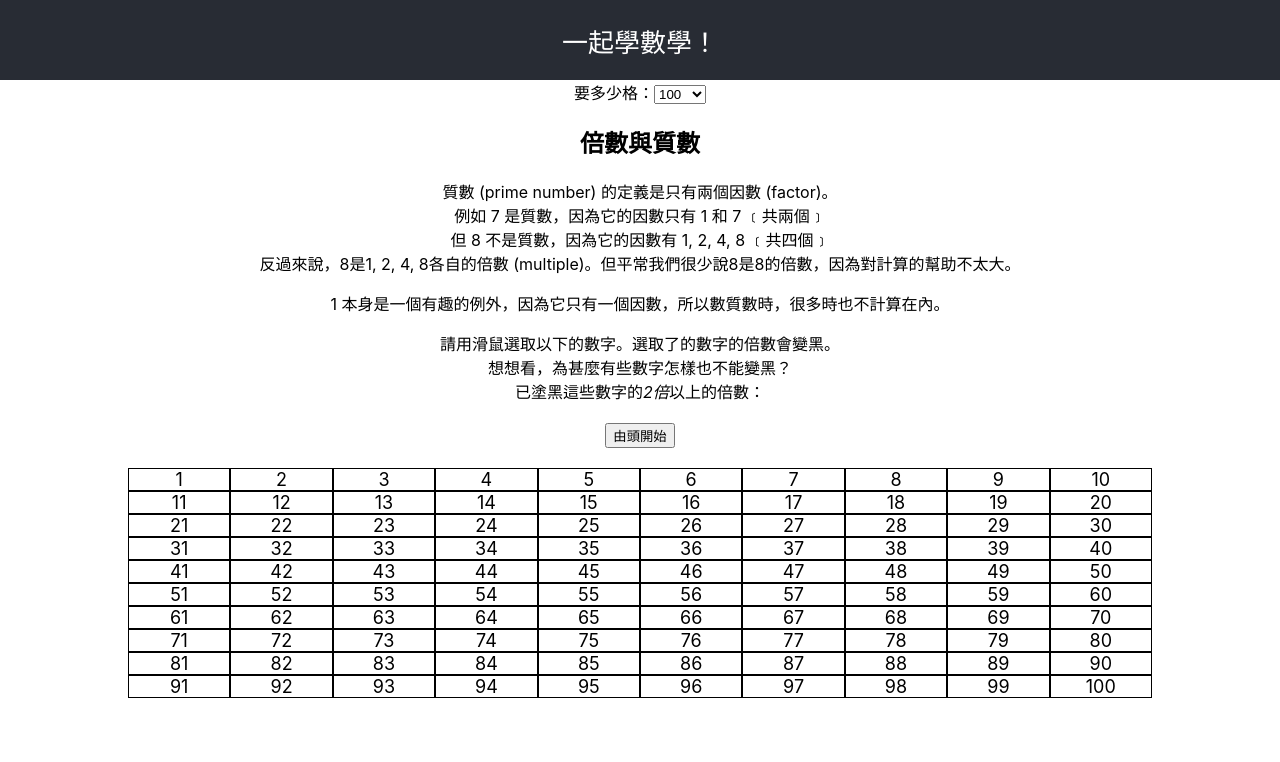
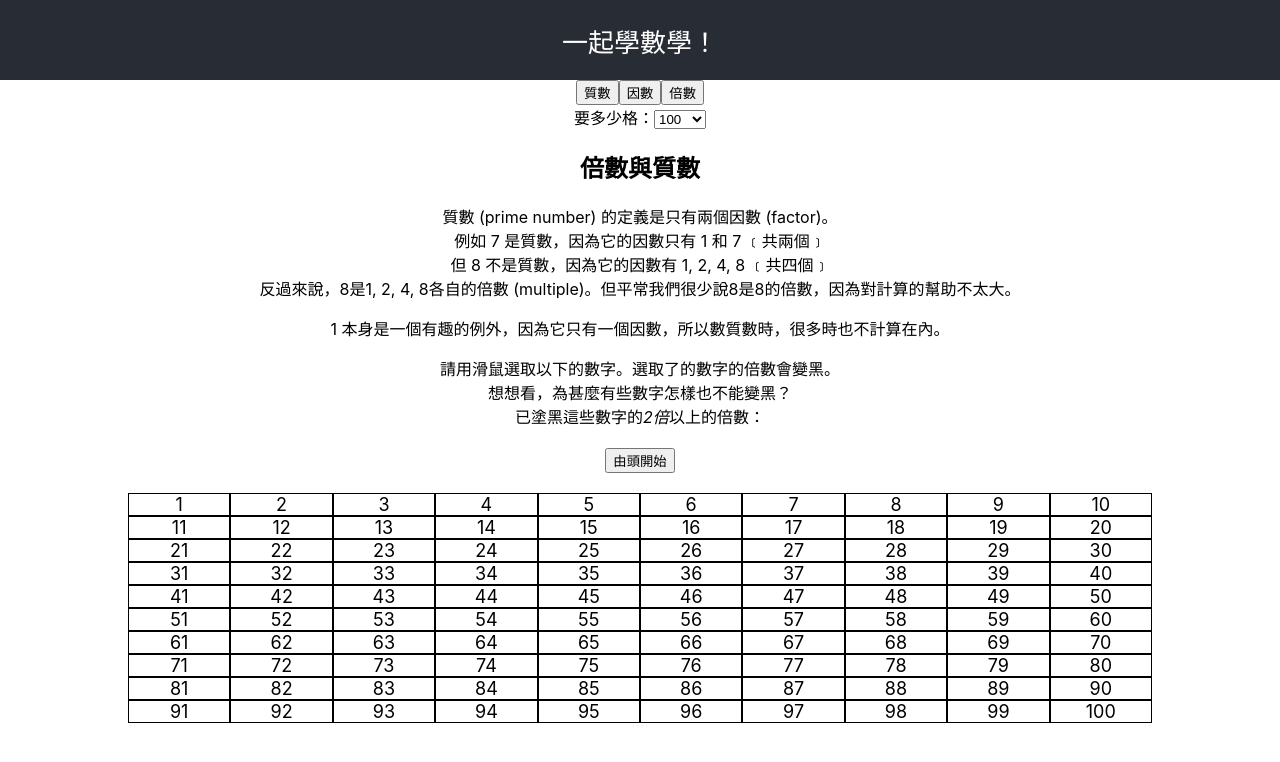
Before and after one commit to michaelcychan/maths-visualised, a React (Create React App) app: page / in a window 1280 px wide. Shown: the top 762 px of the page. Built offline with nearby package versions, Linux system fonts and the light colour scheme.

Commit message:
add buttons to homepage to switch to different pages

```diff
--- a/package.json
+++ b/package.json
@@ -10,9 +10,11 @@
     "@types/node": "^16.18.3",
     "@types/react": "^18.0.25",
     "@types/react-dom": "^18.0.8",
+    "@types/react-router-dom": "^5.3.3",
     "prop-types": "^15.8.1",
     "react": "^18.2.0",
     "react-dom": "^18.2.0",
+    "react-router-dom": "^6.4.3",
     "react-scripts": "5.0.1",
     "typescript": "^4.8.4",
     "web-vitals": "^2.1.4"
--- a/src/App.tsx
+++ b/src/App.tsx
@@ -1,36 +1,29 @@
-import React, {ChangeEvent, useState, MouseEvent} from 'react';
+import React, {useState, MouseEvent, Key} from 'react';
 
 import './App.css';
 
-import {GenerateNumberGrid} from './components/generateNumberGrid'
-import {GridSizeSelector} from './components/gridSizeSelector';
-import {extractInnerTextFromEventTarget} from './components/extractInnerTextFromEventTarget';
-import {sortThisArray} from './components/sortThisArray';
-import {ExplanationPrime} from './components/explanationPrime';
+import {PrimeNumberPage} from './components/primeNumberPage';
 
 function App() {
 
-  const [gridSize, setGridSize] = useState(100);
+  type pageType = "Prime" | "Factors" | "Multiples"
+  const initialPage: pageType = "Prime";
 
-  const emptySelectedNumbers = new Array<string>()
-  const [selectedNumbers, setSelectedNumbers] = useState(emptySelectedNumbers);
+  const [showPage, setShowPage] = useState<pageType>(initialPage)
 
-  const gridClick = (e: MouseEvent<HTMLElement>) => {
-    const text = extractInnerTextFromEventTarget(e.target);
-    if (selectedNumbers.indexOf(text) === -1) {
-      setSelectedNumbers(prevState => {return sortThisArray([...prevState, text])});
+
+  const availablePages: String[] = ["質數", "因數", "倍數"]
+
+  const buttonClicked = (e: MouseEvent<HTMLElement>) => {
+    const button = (e.target as HTMLElement).innerHTML;
+    console.log(button)
+    if (button === "質數") {
+      setShowPage("Prime")
+    } else if (button === "因數") {
+      setShowPage("Factors")
     } else {
-      setSelectedNumbers(prevState => {return prevState.filter(num => num !== text)});
+      setShowPage("Multiples")
     }
-  }
-
-  const resetSelection = () => {
-    setSelectedNumbers(emptySelectedNumbers);
-  }
-
-  const changeGridSize = (e: ChangeEvent<HTMLSelectElement>) => {
-    const newValue: string = e.target.value
-    setGridSize(Number(newValue))
   }
 
   return (
@@ -38,25 +31,15 @@ function App() {
       <header className="App-header">
           一起學數學！
       </header>
-      <GridSizeSelector changeGridSize={changeGridSize} />
-      <div>
-        <ExplanationPrime />
-        <section>請用滑鼠選取以下的數字。選取了的數字的倍數會變黑。<br />
-        想想看，為甚麼有些數字怎樣也不能變黑？<br />
-        <div>
-        已塗黑這些數字的<em>2倍</em>以上的倍數：<br />
-        {selectedNumbers.map(numText => {
-          return <span>{numText} </span>;
-        })} <br />
-        </div>
-        <div><button onClick={resetSelection}>由頭開始</button></div>
-
-        </section>
-      </div>
-      <br></br>
-      <section>
-        <GenerateNumberGrid gridSize={gridSize} click={gridClick} selected={selectedNumbers}/>
-      </section>
+      {availablePages.map(page => {
+      return <button key={page as Key} onClick={buttonClicked}>{page}</button>
+    })}
+    {showPage === "Prime"
+      ? <PrimeNumberPage />
+      : showPage === "Factors"
+        ? <div>因數 - 未整好</div>
+        : <div>倍數 - 未整好</div>
+    }
 
     </div>
   );
--- /dev/null
+++ b/src/components/primeNumberPage.tsx
@@ -0,0 +1,59 @@
+import React, {ChangeEvent, useState, MouseEvent} from 'react';
+
+
+import '../App.css';
+
+import {GenerateNumberGrid} from './generateNumberGrid'
+import {GridSizeSelector} from './gridSizeSelector';
+import {extractInnerTextFromEventTarget} from './extractInnerTextFromEventTarget';
+import {sortThisArray} from './sortThisArray';
+import {ExplanationPrime} from './explanationPrime';
+
+export const PrimeNumberPage = () => {
+  const [gridSize, setGridSize] = useState(100);
+
+  const emptySelectedNumbers = new Array<string>()
+  const [selectedNumbers, setSelectedNumbers] = useState(emptySelectedNumbers);
+
+  const gridClick = (e: MouseEvent<HTMLElement>) => {
+    const text = extractInnerTextFromEventTarget(e.target);
+    if (selectedNumbers.indexOf(text) === -1) {
+      setSelectedNumbers(prevState => {return sortThisArray([...prevState, text])});
+    } else {
+      setSelectedNumbers(prevState => {return prevState.filter(num => num !== text)});
+    }
+  }
+
+  const resetSelection = () => {
+    setSelectedNumbers(emptySelectedNumbers);
+  }
+
+  const changeGridSize = (e: ChangeEvent<HTMLSelectElement>) => {
+    const newValue: string = e.target.value
+    setGridSize(Number(newValue))
+  }
+
+  return (
+    <>
+      <GridSizeSelector changeGridSize={changeGridSize} />
+      <div>
+        <ExplanationPrime />
+        <section>請用滑鼠選取以下的數字。選取了的數字的倍數會變黑。<br />
+        想想看，為甚麼有些數字怎樣也不能變黑？<br />
+        <div>
+        已塗黑這些數字的<em>2倍</em>以上的倍數：<br />
+        {selectedNumbers.map(numText => {
+          return <span>{numText} </span>;
+        })} <br />
+        </div>
+        <div><button onClick={resetSelection}>由頭開始</button></div>
+
+        </section>
+      </div>
+      <br></br>
+      <section>
+        <GenerateNumberGrid gridSize={gridSize} click={gridClick} selected={selectedNumbers}/>
+      </section>
+    </>
+  )
+}
```
Also changed, not shown: 1 other file (tests, documents, lock files or other folders).
